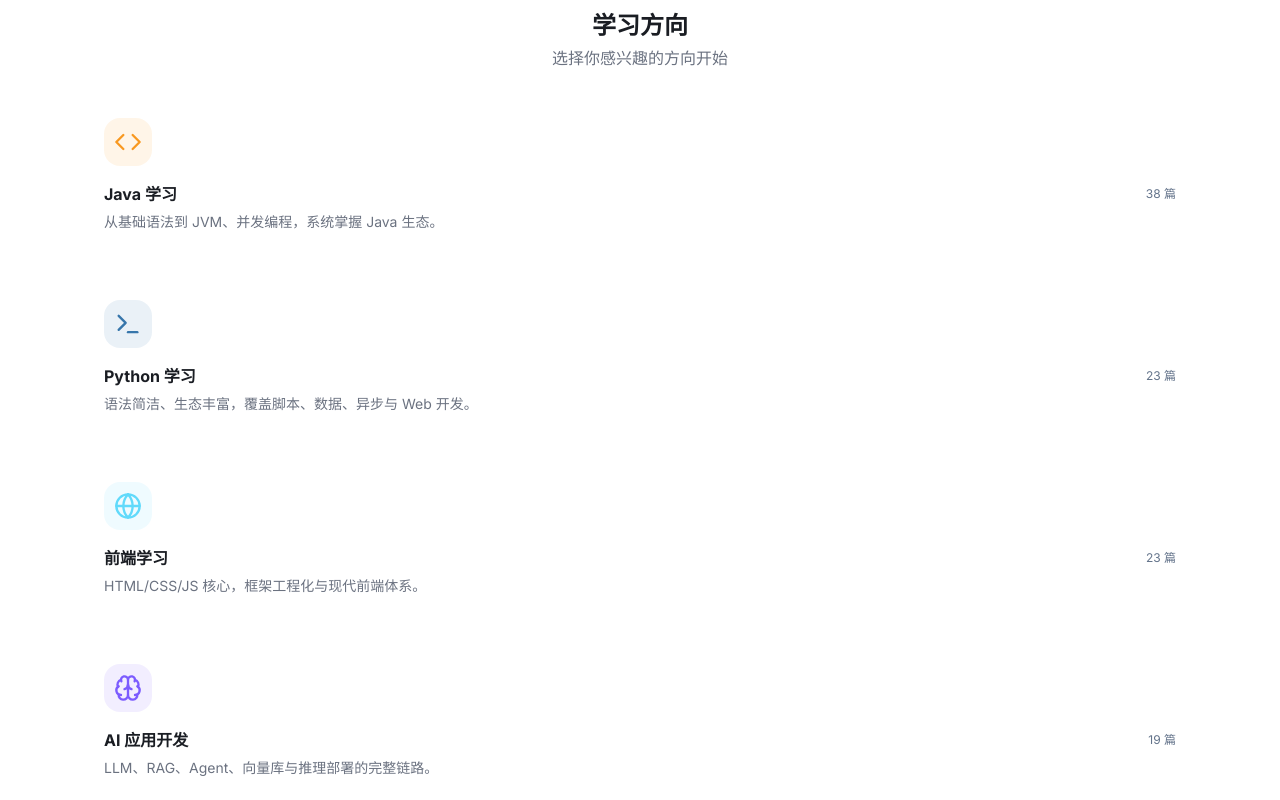
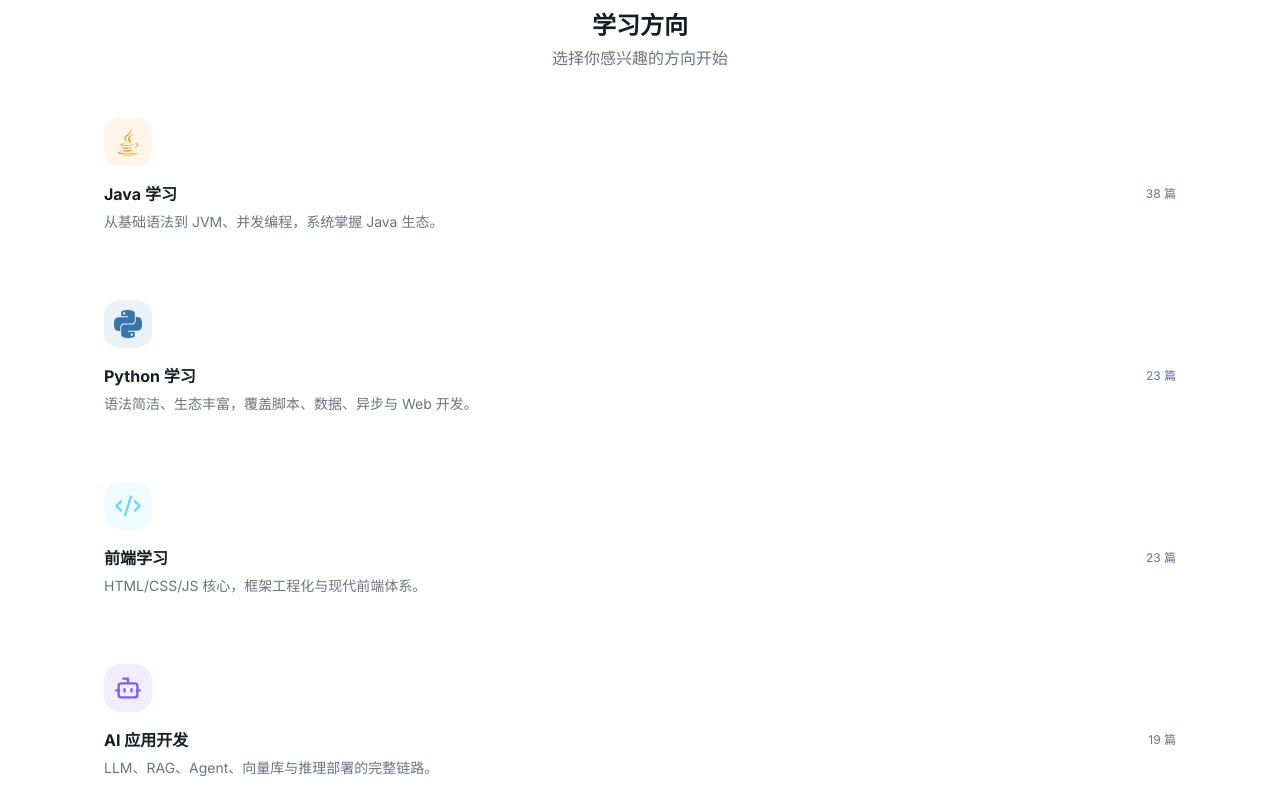
Before and after one commit to beiluoL/learn-hub, a React (Vite) app in the folder client/: page / in a window 1280 px wide. Shown: the part 640-1440 px from the top of the page. Built offline with nearby package versions, Linux system fonts and the light colour scheme.

Commit message:
fix(icons): Java 换官方带蒸汽咖啡杯 + AI 换 LLM 对话机器人图标

```diff
--- a/client/src/components/CatIcon.jsx
+++ b/client/src/components/CatIcon.jsx
@@ -1,12 +1,51 @@
-import { Code, Terminal, Globe, Brain, Server, Layers, HelpCircle, BookOpen } from 'lucide-react';
+import { Code2, Bot, Lightbulb, Network, Layers, BookOpen } from 'lucide-react';
 
+/* 品牌化单色 SVG 图标：用 currentColor 继承各自分类主色，风格统一 */
+function JavaLogo({ size = 24, ...rest }) {
+  return (
+    <svg
+      viewBox="0 0 128 128"
+      width={size}
+      height={size}
+      fill="currentColor"
+      aria-hidden="true"
+      {...rest}
+    >
+      {/* 官方 Java 标志：带蒸汽的咖啡杯（单色继承分类主色） */}
+      <path d="M47.617 98.12s-4.767 2.774 3.397 3.71c9.892 1.13 14.947.968 25.845-1.092 0 0 2.871 1.795 6.873 3.351-24.439 10.47-55.308-.607-36.115-5.969zm-2.988-13.665s-5.348 3.959 2.823 4.805c10.567 1.091 18.91 1.18 33.354-1.6 0 0 1.993 2.025 5.132 3.131-29.542 8.64-62.446.68-41.309-6.336z" />
+      <path d="M69.802 61.271c6.025 6.935-1.58 13.17-1.58 13.17s15.289-7.891 8.269-17.777c-6.559-9.215-11.587-13.792 15.635-29.58 0 .001-42.731 10.67-22.324 34.187z" />
+      <path d="M102.123 108.229s3.529 2.91-3.888 5.159c-14.102 4.272-58.706 5.56-71.094.171-4.451-1.938 3.899-4.625 6.526-5.192 2.739-.593 4.303-.485 4.303-.485-4.953-3.487-32.013 6.85-13.743 9.815 49.821 8.076 90.817-3.637 77.896-9.468zM49.912 70.294s-22.686 5.389-8.033 7.348c6.188.828 18.518.638 30.011-.326 9.39-.789 18.813-2.474 18.813-2.474s-3.308 1.419-5.704 3.053c-23.042 6.061-67.544 3.238-54.731-2.958 10.832-5.239 19.644-4.643 19.644-4.643zm40.697 22.747c23.421-12.167 12.591-23.86 5.032-22.285-1.848.385-2.677.72-2.677.72s.688-1.079 2-1.543c14.953-5.255 26.451 15.503-4.823 23.725 0-.002.359-.327.468-.617z" />
+      <path d="M76.491 1.587S89.459 14.563 64.188 34.51c-20.266 16.006-4.621 25.13-.007 35.559-11.831-10.673-20.509-20.07-14.688-28.815C58.041 28.42 81.722 22.195 76.491 1.587z" />
+      <path d="M52.214 126.021c22.476 1.437 57-.8 57.817-11.436 0 0-1.571 4.032-18.577 7.231-19.186 3.612-42.854 3.191-56.887.874 0 .001 2.875 2.381 17.647 3.331z" />
+    </svg>
+  );
+}
+
+function PythonLogo({ size = 24, ...rest }) {
+  return (
+    <svg
+      viewBox="0 0 24 24"
+      width={size}
+      height={size}
+      fill="currentColor"
+      aria-hidden="true"
+      {...rest}
+    >
+      <path d="M14.25.18l.9.2.73.26.59.3.45.32.34.34.25.34.16.33.1.3.04.26.02.2-.01.13V8.5l-.05.63-.13.55-.21.46-.26.38-.3.31-.33.25-.35.19-.35.14-.33.1-.3.07-.26.04-.21.02H8.77l-.69.05-.59.14-.5.22-.41.27-.33.32-.27.35-.2.36-.15.37-.1.35-.07.32-.04.27-.02.21v3.06H3.17l-.21-.03-.28-.07-.32-.12-.35-.18-.36-.26-.36-.36-.35-.46-.32-.59-.28-.73-.21-.88-.14-1.05-.05-1.23.06-1.22.16-1.04.24-.87.32-.71.36-.57.4-.44.42-.33.42-.24.4-.16.36-.1.32-.05.24-.01h.16l.06.01h8.16v-.83H6.18l-.01-2.75-.02-.37.05-.34.11-.31.17-.28.25-.26.31-.23.38-.2.44-.18.51-.15.58-.12.64-.1.71-.06.77-.04.84-.02 1.27.05zm-6.3 1.98l-.23.33-.08.41.08.41.23.34.33.22.41.09.41-.09.33-.22.23-.34.08-.41-.08-.41-.23-.33-.33-.22-.41-.09-.41.09zm13.09 3.95l.28.06.32.12.35.18.36.27.36.35.35.47.32.59.28.73.21.88.14 1.04.05 1.23-.06 1.23-.16 1.04-.24.86-.32.71-.36.57-.4.45-.42.33-.42.24-.4.16-.36.09-.32.05-.24.02-.16-.01h-8.22v.82h5.84l.01 2.76.02.36-.05.34-.11.31-.17.29-.25.25-.31.24-.38.2-.44.17-.51.15-.58.13-.64.09-.71.07-.77.04-.84.01-1.27-.04-1.07-.14-.9-.2-.73-.25-.59-.3-.45-.33-.34-.34-.25-.34-.16-.33-.1-.3-.04-.25-.02-.2.01-.13v-5.34l.05-.64.13-.54.21-.46.26-.38.3-.32.33-.24.35-.2.35-.14.33-.1.3-.06.26-.04.21-.02.13-.01h5.84l.69-.05.59-.14.5-.21.41-.28.33-.32.27-.35.2-.36.15-.36.1-.35.07-.32.04-.28.02-.21V6.07h2.09l.14.01zm-6.47 14.25l-.23.33-.08.41.08.41.23.33.33.23.41.08.41-.08.33-.23.23-.33.08-.41-.08-.41-.23-.33-.33-.23-.41-.08-.41.08z" />
+    </svg>
+  );
+}
+
+/* 分类 id → 对应图标：语言用品牌 logo，其余用语义化图标 */
 const MAP = {
-  java: Code,
-  python: Terminal,
-  frontend: Globe,
-  ai: Brain,
-  system: Server,
-  interview: HelpCircle,
+  java: JavaLogo,
+  python: PythonLogo,
+  frontend: Code2,
+  ai: Bot,
+  interview: Lightbulb,
+  map: Network,
+  kb: Network,
+  knowledge: Network,
   category: Layers,
 };
 
--- a/client/src/pages/Home.jsx
+++ b/client/src/pages/Home.jsx
@@ -1,6 +1,6 @@
 import { useEffect, useState } from 'react';
 import { Link, useNavigate } from 'react-router-dom';
-import { BookOpen, Map, QrCode } from 'lucide-react';
+import { BookOpen, Network, QrCode } from 'lucide-react';
 import { content } from '../content.js';
 import ArticleCard from '../components/ArticleCard.jsx';
 import InterviewCard from '../components/InterviewCard.jsx';
@@ -122,7 +122,7 @@
           to="/map"
           className="flex items-center gap-4 bg-gradient-to-r from-brand-500 to-brand-600 text-white rounded-2xl p-5 shadow-soft hover:-translate-y-0.5 transition"
         >
-          <Map size={28} />
+          <Network size={28} />
           <div className="flex-1">
             <div className="font-bold">学习知识点地图</div>
             <div className="text-white/80 text-sm">像 Obsidian 关系图谱一样，把文章与面试题连成知识网</div>
```
